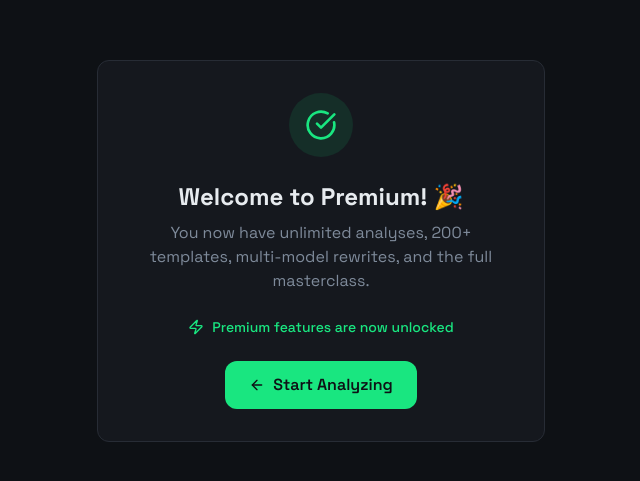
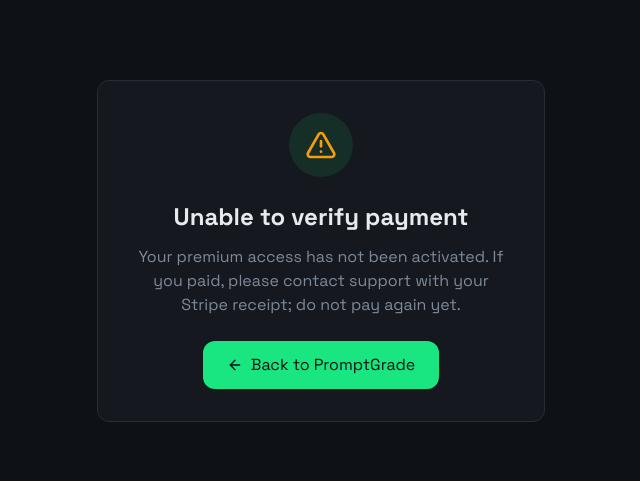
Before and after one commit to douphealth/neural-prompt-coach, a React (Vite) app: page /payment-success in a window 1280 px wide. Shown: the part 149-630 px from the top of the page, without its empty margins (319-959 px from the left). Built offline with nearby package versions, Linux system fonts and the light colour scheme; the HTML template or start-up script is replaced by a standard one.

Commit message:
security: success page only confirms verifiable Stripe purchases

```diff
--- a/src/pages/PaymentSuccess.tsx
+++ b/src/pages/PaymentSuccess.tsx
@@ -1,54 +1,50 @@
-import { useEffect } from 'react';
-import { motion } from 'framer-motion';
-import { CheckCircle, Zap, ArrowLeft } from 'lucide-react';
-import { Link, useSearchParams } from 'react-router-dom';
+import { useEffect, useState } from "react";
+import { motion } from "framer-motion";
+import { CheckCircle, AlertTriangle, Loader2, ArrowLeft } from "lucide-react";
+import { Link, useSearchParams } from "react-router-dom";
+import { verifyPremiumPurchase } from "@/hooks/usePremium";
 
 export default function PaymentSuccess() {
-  const [searchParams] = useSearchParams();
-  const sessionId = searchParams.get('session_id');
+  const [params] = useSearchParams();
+  const sid = params.get("session_id") ?? "";
+  const [state, setState] = useState<"checking" | "verified" | "unverified">("checking");
 
   useEffect(() => {
-    if (sessionId) {
-      localStorage.setItem('promptgrade_premium', 'true');
-      localStorage.setItem('promptgrade_session_id', sessionId);
-    }
-  }, [sessionId]);
+    let active = true;
+    if (!sid) { setState("unverified"); return; }
+    void verifyPremiumPurchase(sid).then(valid => {
+      if (!active) return;
+      if (valid) {
+        localStorage.setItem("promptgrade_session_id", sid);
+        setState("verified");
+      } else {
+        setState("unverified");
+      }
+    }).catch(() => { if (active) setState("unverified"); });
+    return () => { active = false; };
+  }, [sid]);
 
   return (
     <div className="min-h-screen bg-background flex items-center justify-center px-4">
-      <motion.div
-        initial={{ opacity: 0, scale: 0.9 }}
-        animate={{ opacity: 1, scale: 1 }}
-        className="max-w-md w-full text-center"
-      >
+      <motion.div initial={{ opacity: 0 }} animate={{ opacity: 1 }} className="max-w-md w-full text-center">
         <div className="bg-card border border-border rounded-xl p-8">
-          <motion.div
-            initial={{ scale: 0 }}
-            animate={{ scale: 1 }}
-            transition={{ delay: 0.2, type: 'spring' }}
-            className="w-16 h-16 bg-primary/10 rounded-full flex items-center justify-center mx-auto mb-6"
-          >
-            <CheckCircle className="w-8 h-8 text-primary" />
-          </motion.div>
-
-          <h1 className="text-2xl font-display font-bold text-foreground mb-2">
-            Welcome to Premium! 🎉
+          <div className="w-16 h-16 bg-primary/10 rounded-full flex items-center justify-center mx-auto mb-6">
+            {state === "checking" ? <Loader2 className="w-8 h-8 animate-spin text-primary" /> :
+              state === "verified" ? <CheckCircle className="w-8 h-8 text-primary" /> :
+              <AlertTriangle className="w-8 h-8 text-amber-500" />}
+          </div>
+          <h1 className="text-2xl font-display font-bold mb-3">
+            {state === "checking" ? "Checking your payment…" : state === "verified" ? "Payment verified" : "Unable to verify payment"}
           </h1>
           <p className="text-muted-foreground mb-6">
-            You now have unlimited analyses, 200+ templates, multi-model rewrites, and the full masterclass.
+            {state === "verified"
+              ? "Your Stripe payment was verified. Premium is available in this browser while your purchase remains valid."
+              : state === "checking"
+                ? "Securely confirming your purchase with Stripe."
+                : "Your premium access has not been activated. If you paid, please contact support with your Stripe receipt; do not pay again yet."}
           </p>
-
-          <div className="flex items-center justify-center gap-2 text-sm text-primary font-medium mb-6">
-            <Zap className="w-4 h-4" />
-            <span>Premium features are now unlocked</span>
-          </div>
-
-          <Link
-            to="/"
-            className="inline-flex items-center gap-2 bg-primary text-primary-foreground px-6 py-3 rounded-lg font-display font-semibold hover:opacity-90 transition-opacity"
-          >
-            <ArrowLeft className="w-4 h-4" />
-            Start Analyzing
+          <Link to="/" className="inline-flex gap-2 items-center justify-center px-6 py-3 bg-primary text-primary-foreground rounded-lg">
+            <ArrowLeft className="w-4 h-4" /> Back to PromptGrade
           </Link>
         </div>
       </motion.div>
```
